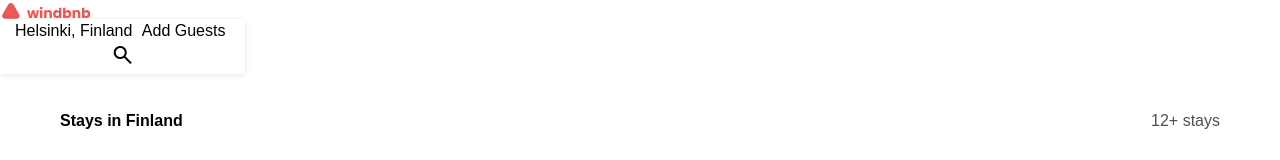
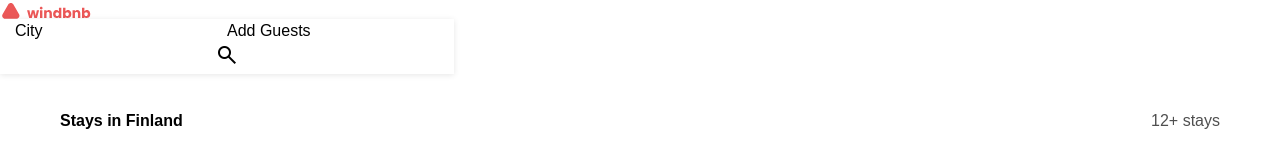
Before and after one commit to Arturo1502/mpN3, a React (Vite) app: page / in a window 1280 px wide. Shown: the top 160 px of the page. Built offline with nearby package versions, Linux system fonts and the light colour scheme.

Commit message:
miniproyecto al 90%

```diff
--- a/src/App.jsx
+++ b/src/App.jsx
@@ -4,49 +4,68 @@ import "./App.css";
 import Navbar from "./components/Navbar"
 import Cards from "./components/Cards";
 
+export async function getData() {
+  const fetchData = await fetch("stays.json");
+  const datajson = await fetchData.json();
+  const citys = Array.from(new Set(datajson.map((ciudad) => ciudad.city)));
+
+  return citys;
+}
 
 function App() {
-  const [isSearchVisible, setIsSearchVisible] = useState(false);
+  const [abrirModal, setabrirModal] = useState(false);
 
-  const [categorias, setCategories] = useState();
-  const [filteredCategories, setFilteredCategories] = useState();
-  const [searchValue, setSearchValue] = useState();
+  const [categorias, setCategories] = useState([]);
+  const [filteredCategories, setFilteredCategories] = useState([]);
+
+  const [searchValue, setSearchValue] = useState("");
+
+  const [guests, setGuests] = useState("");
+
+  const [enlistarCiudad, setEnlistarCiudad] = useState("");
 
   async function getData() {
     const fetchData = await fetch("stays.json");
 
     const datajson = await fetchData.json();
-
     setCategories(datajson);
     setFilteredCategories(datajson);
 
+    const citys = Array.from(new Set(datajson.map((ciudad) => ciudad.city)));
 
+    setEnlistarCiudad(citys);
   }
 
   useEffect(() => {
     getData();
   }, []);
 
-  const [guests, setGuests] = useState('');
 
   const search = () => {
-    const data = categorias.filter((categoria) =>
-      categoria.city.toLowerCase().includes(searchValue.toLowerCase())
-    );
+    const data = categorias.filter((categoria) => {
+      const city =
+        categorias === "" ||
+        categoria.city.toLowerCase().includes(searchValue.toLowerCase());
 
+      const guestsFilter =
+        guests === "" || categoria.maxGuests >= parseInt(guests);
+      return city && guestsFilter;
+    });
     setFilteredCategories(data);
   };
+
   return (
     <>
       <Navbar
         searchValue={searchValue}
-        setSearchValue={(e) => setSearchValue(e.target.value)}
+        setSearchValue={setSearchValue}
         search={search}
+        searchGuests={guests}
+        setsearchGuests={(e) => setGuests(e.target.value)}
         img={Windbnb}
-        searchGuests={guests}
-        setSearchGuests={(e) => setGuests(e.target.value)}
-        isSearchVisible={isSearchVisible}
-        setIsSearchVisible={setIsSearchVisible}
+        abrirModal={abrirModal}
+        setabrirModal={setabrirModal}
+        enlistarCiudad={enlistarCiudad}
       />
 
       <div className="title">
@@ -56,12 +75,12 @@ function App() {
         <span className="stays">12+ stays</span>
       </div>
 
-      <ul className="contenido ">
+      <ul className="contenido">
         {filteredCategories &&
-          filteredCategories.map((user, id) => (
+          filteredCategories.map((user) => (
 
             <Cards
-              key={id.id}
+              key={user.id}
               img={user.photo}
               superHost={user.superHost}
               beds={user.beds}
--- a/src/components/Guests/index.jsx
+++ b/src/components/Guests/index.jsx
@@ -1,7 +1,7 @@
-import React, { useState } from "react";
+import React, { useState, useEffect } from "react";
 import "./Guests.css";
 
-export default function Guests() {
+export default function Guests({setTotal}) {
     const [adults, setadults] = useState(0);
     const [children, setchildren] = useState(0);
 
@@ -24,6 +24,10 @@ export default function Guests() {
     const add = () => {
         setchildren(children + 1);
     };
+
+    useEffect(() => {
+        setTotal(adults + children);
+    }, [adults, children, setTotal]);
 
 
 
--- a/src/components/Modal/index.jsx
+++ b/src/components/Modal/index.jsx
@@ -1,11 +1,32 @@
-import React from 'react';
+import React, { useState } from 'react';
 
 import cancel from '/cancel.svg';
 import Guests from '../Guests';
 import SearchList from '../SearchList';
 
 
-export default function Modal({ onClickClose, searchValue, setSearchValue, searchGuests, setSearchGuests, search }) {
+export default function Modal({ onClickClose, searchValue, setSearchValue, searchGuests, setSearchGuests, search, handleCityClick }) {
+
+    const [showModalCity, setshowModalCity] = useState(false);
+    const [showModalGuests, setshowModalGuests] = useState(false);
+    const [total, setTotal] = useState(0);
+    const handleOpenModalGuests = () => {
+        setshowModalGuests(true);
+    };
+
+    const handleCloseModalGuests = () => {
+        setshowModalGuests(false);
+    };
+
+    const handleOpenModalCity = () => {
+        setshowModalCity(true);
+    };
+
+    const handleCloseModalCity = () => {
+        setshowModalCity(false);
+    };
+
+
     return (
         <>
             <div className='modal absolute w-full top-0 h-[450px] z-[1] bg-white' onClick={(e) => e.stopPropagation()}>
@@ -15,25 +36,29 @@ export default function Modal({ onClickClose, searchValue, setSearchValue, searc
                 </button>
 
                 <div className='inModal flex w-[1248px] h-14 top-24 left-24 rounded-2xl bg-white '>
-                    <input className='inputModal ' type="text" name="city" value={searchValue || ''} onChange={setSearchValue} placeholder='City' />
+                    <input className='inputModal ' type="text" name="city" value={searchValue || ''} onChange={(e) => setSearchValue(e.target.value)} onClick={() => {
+                        handleOpenModalCity();
+                        handleCloseModalGuests();
+                    }} placeholder='City' />
 
-                    <input type="number" className='inputModal' placeholder='Add Guests' value={searchGuests || ''} onChange={setSearchGuests} />
+                    <input type="number" className='inputModal' placeholder='Add Guests' value={searchGuests || ''} onChange={setSearchGuests} onClick={() => {
+                        handleCloseModalCity();
+                        handleOpenModalGuests();
+                    }} />
 
                     <div className='boxSearchModal'>
-                        <button type='button' className='w-32 h-14 top-24 left-[1084px] rounded-2xl flex bg-red-400 items-center justify-center  btnSearchModal hover:bg-red-600' onClick={() => { search(); }}>
+                        <button type='button' className='w-32 h-14 top-24 left-[1084px] rounded-2xl flex bg-red-400 items-center justify-center  btnSearchModal hover:bg-red-600' onClick={() => {
+                            search();
+                            onClickClose();
+                        }}>
                             <span className="material-symbols-outlined">search</span>
                             Search
                         </button>
                     </div>
                 </div>
-                <Guests/>
-                <SearchList/>
-
+                {showModalGuests && <Guests setTotal={setTotal}/>}
+                {showModalCity && <SearchList setSearchValue={setSearchValue} />}
             </div>
         </>
     );
 }
-
-export function Search(params) {
-
-}
--- a/src/components/Navbar/index.jsx
+++ b/src/components/Navbar/index.jsx
@@ -2,13 +2,17 @@ import React, { useState, useRef, useEffect } from "react";
 import "./Navbar.css";
 import Modal from '../Modal'
 
-const Navbar = ({ img, searchValue, setSearchValue, search, searchGuests, setSearchGuests, isSearchVisible, setIsSearchVisible }) => {
+const Navbar = ({ img, searchValue, setSearchValue, search, searchGuests, setSearchGuests, abrirModal, setabrirModal }) => {
 
 
     const clickClose = () => {
-        if (isSearchVisible) {
-            setIsSearchVisible(false);
+        if (abrirModal) {
+            setabrirModal(false);
         }
+    };
+
+    const handleCityClick = (city) => {
+        setSearchValue(city);
     };
 
 
@@ -18,20 +22,24 @@ const Navbar = ({ img, searchValue, setSearchValue, search, searchGuests, setSea
                 <img src={img} alt="logo windBNB" className="w-28 object-contain icono" />
 
                 {/* no te confundas esto forma parte del modal */}
-                <button className="transform hover:scale-110 transition duration-300 ease-in-out" type="button" onClick={() => setIsSearchVisible(!isSearchVisible)}>
+                <button className="transform hover:scale-110 transition duration-300 ease-in-out" type="button" onClick={() => setabrirModal(!abrirModal)}>
 
-                    <div className="inputs items-center flex min-h-11 rounded-2xl border border-solid border-gray-100 text-sm text-gray-200 hover:bg-gray-500 hover:border-gray-400 duration-300">
-                        <span className="min-w-12 text-[13px] pr-[12px]">Helsinki, Finland</span>  {/* hacerlo dinamico*/}
-                        <span className="inputGuests border-l border-l-gray-100 min-w-[90px] text-xs ">Add Guests</span>
+                    <div className="inputs items-center flex min-h-11 rounded-2xl border border-solid border-gray-100 text-sm text-gray-200  hover:border-gray-400 duration-300">
+
+                        <input className="min-w-12 text-[13px] pr-[12px]" value={searchValue || "City"} onChange={(e) => setSearchValue(e.target.value)} />
+
+                        <input className="inputGuests border-l border-l-gray-100 min-w-[90px] text-xs " value={searchGuests || "Add Guests"}/>
+
+
                         <div className="items-center flex text-red-400 pl-2 hover:text-sky-300 duration-300">
-                        <span className="material-symbols-outlined">search</span>
+                            <span className="material-symbols-outlined">search</span>
                         </div>
 
                     </div>
                 </button>
             </nav>
 
-            {isSearchVisible && (
+            {abrirModal && (
                 <Modal
                     searchValue={searchValue}
                     setSearchValue={setSearchValue}
@@ -40,6 +48,7 @@ const Navbar = ({ img, searchValue, setSearchValue, search, searchGuests, setSea
                     searchGuests={searchGuests}
                     setSearchGuests={setSearchGuests}
                     onClickClose={clickClose}
+                    handleCityClick={handleCityClick}
                 />
             )}
         </>
--- a/src/components/SearchList/SearchList.css
+++ b/src/components/SearchList/SearchList.css
@@ -1,5 +1,5 @@
 .list{
-    margin: 25px 0px;
+    margin: 25px 80px 0px ;
 }
 
 .location:hover{
--- a/src/components/SearchList/index.jsx
+++ b/src/components/SearchList/index.jsx
@@ -1,25 +1,44 @@
-import React from "react";
-import './SearchList.css'
+import React, { useEffect, useState } from 'react';
+import { getData } from '../../App'
+import './SearchList.css';
 
+const SearchList = ({ setSearchValue }) => {
 
-export default function SearchList({ onClick }) {
-    const cities = ["Helsinki, Finland", "Turku, Finland", "Oulu, Finland", "Vaasa, Finland"];
+    const [data, setData] = useState([]);
+
+    useEffect(() => {
+        const fetchData = async () => {
+            try {
+                const datajson = await getData();
+                setData(datajson);
+            } catch (error) {
+                console.error("Error fetching data:", error);
+            }
+        };
+
+        fetchData();
+    }, []);
+
+    const handleCityClick = (city) => {
+        setSearchValue(city);
+    };
 
     return (
         <>
-            <ul className="list flex flex-col text-gray-500 absolute left-[90px]">
-                {cities.map((city, index) => (
-                    <div
-                        key={index}
-                        className="flex items-center w-[410px] h-12 hover:bg-gray-200 hover:text-white duration-500 location cursor-pointer"
-                        onClick={() => onClick(city)}
-                    >
-                        <span className="material-symbols-outlined">location_on</span>
-                        <li>{city}</li>
+            {data.map((city, i) => (
+                <ul key={i} className="list text-gray-500">
+                    <div className="flex items-center w-[410px] h-12 hover:bg-gray-200 hover:text-white duration-500 location cursor-pointer">
+                        <li className='w-full flex items-center' onClick={() => handleCityClick(city)}>
+                            <span className="material-symbols-outlined">location_on</span>
+                            {city}
+                        </li>
+
                     </div>
-                ))}
-            </ul>
+
+                </ul>
+            ))}
         </>
     );
-}
-// arreglar el evento onclick
+};
+
+export default SearchList;
```
